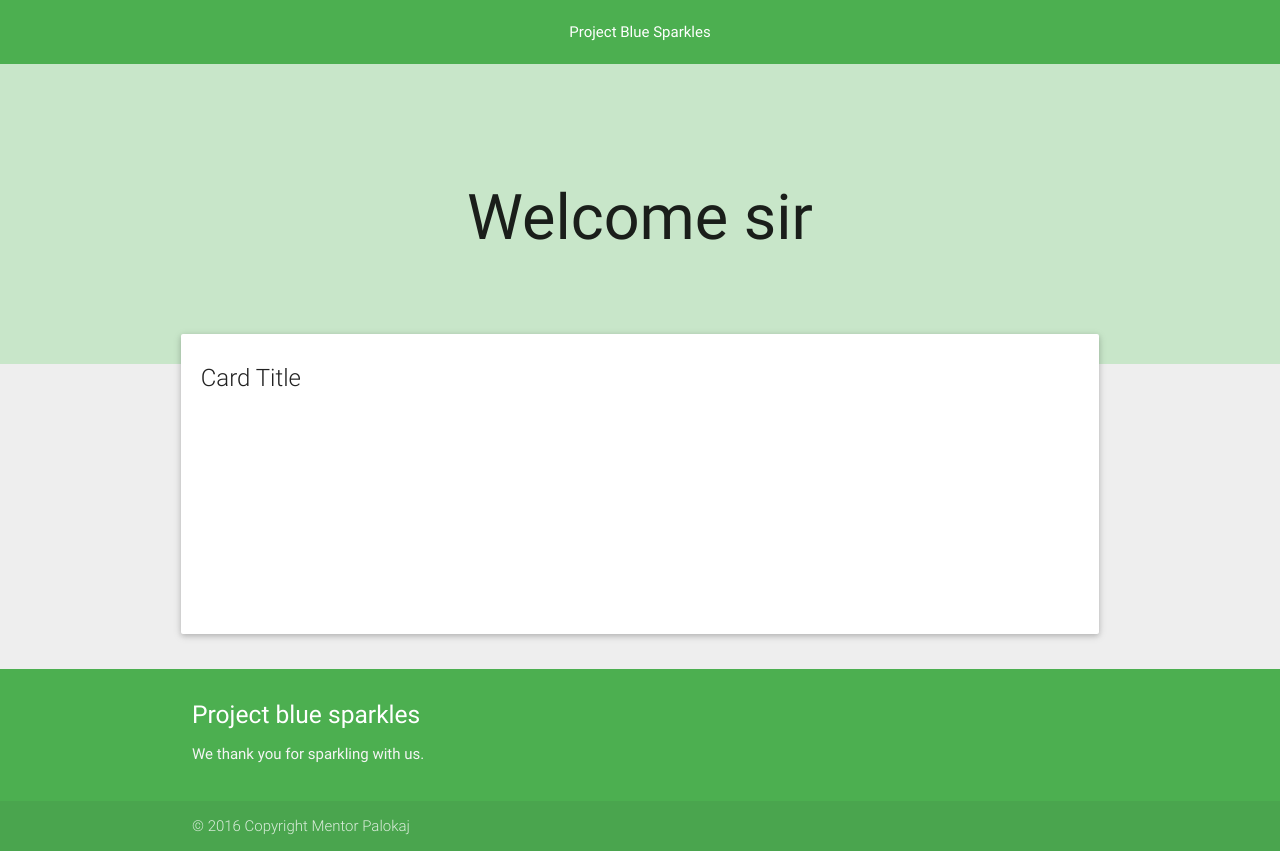
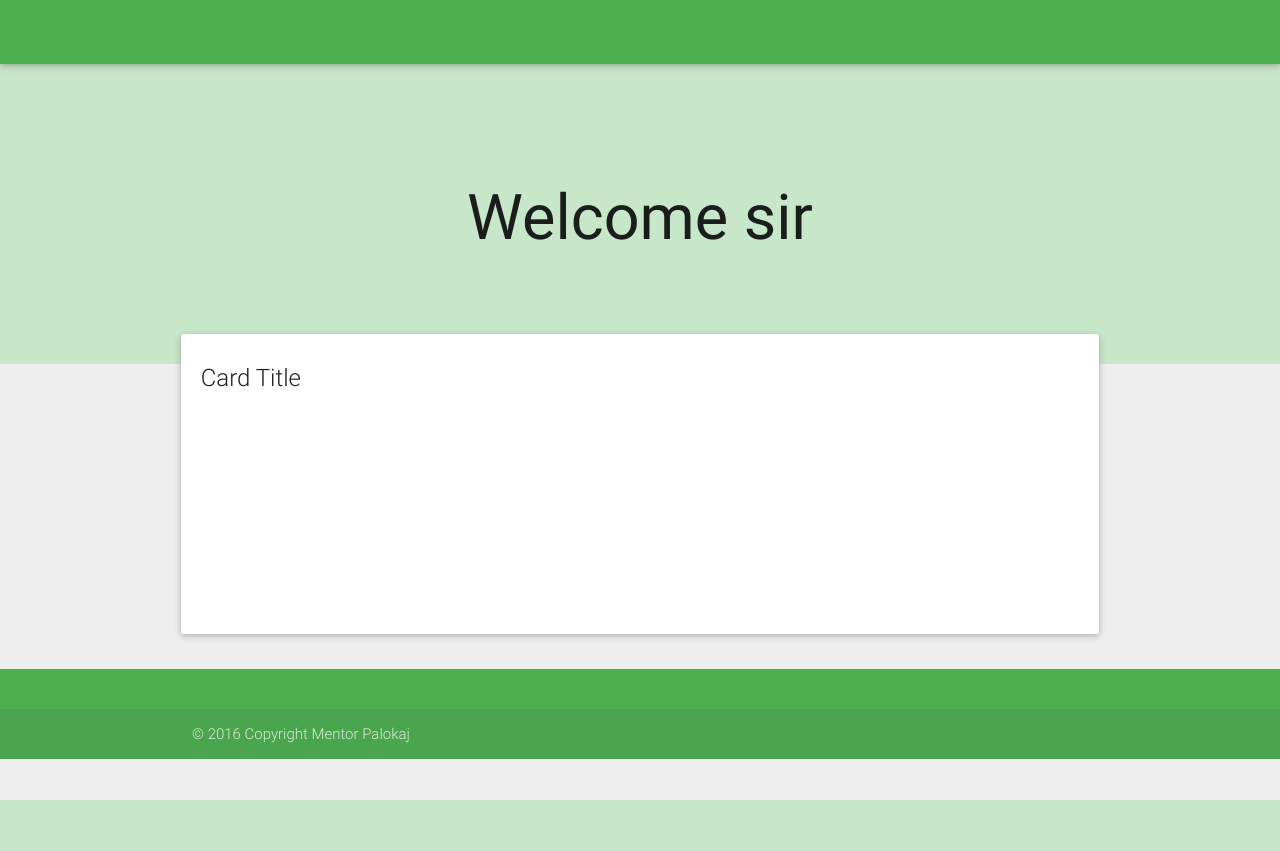
Before and after one commit to actuallymentor/bartle-platform, a PHP site: page / in a window 1280 px wide. After the commit the page ends 800 px from the top, so only its background shows below. Run offline with PHP 8.4, Linux system fonts and the light colour scheme; data that the repository does not hold is empty; some libraries are stand-ins or nearby versions.

Commit message:
cleaned up header and footer

```diff
--- a/includes/footer.php
+++ b/includes/footer.php
@@ -1,21 +1,6 @@
 <footer class="page-footer">
 	<div class="container">
 		<div class="row">
-			<div class="col l6 s12">
-				<h5 class="white-text">Project blue sparkles</h5>
-				<p class="grey-text text-lighten-4">We thank you for sparkling with us.</p>
-			</div>
-			<!-- Might use this menu later
-			<div class="col l4 offset-l2 s12">
-				<h5 class="white-text">Links</h5>
-				<ul>
-					<li><a class="grey-text text-lighten-3" href="#!">Link 1</a></li>
-					<li><a class="grey-text text-lighten-3" href="#!">Link 2</a></li>
-					<li><a class="grey-text text-lighten-3" href="#!">Link 3</a></li>
-					<li><a class="grey-text text-lighten-3" href="#!">Link 4</a></li>
-				</ul>
-			</div>
-			-->
 		</div>
 	</div>
 	<div class="footer-copyright">
--- a/includes/header.php
+++ b/includes/header.php
@@ -15,9 +15,6 @@
 <body>
 
   <nav>
-    <div id="menubar" class="nav-wrapper">
-    <a href="#" class="brand-logo center">Project Blue Sparkles</a>
-      <ul id="nav-mobile" class="right hide-on-med-and-down">
-      </ul>
+    <div id="menubar" class="nav-wrapper z-depth-1">
     </div>
   </nav>
```
